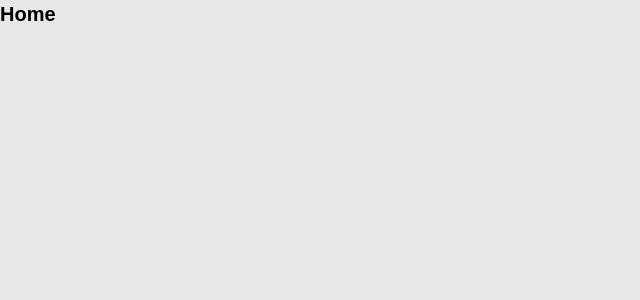
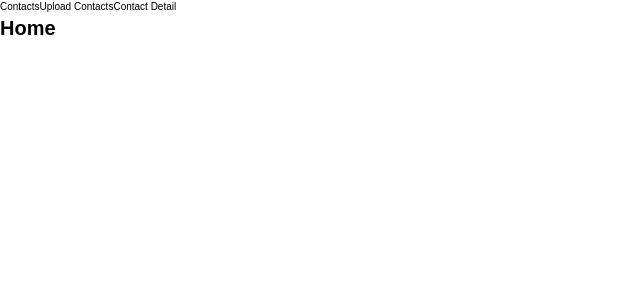
Before and after one commit to arun-kumar-1995/Contact-book-app, a React (Vite) app in the folder frontend/: page / in a window 1280 px wide. Shown: the top 300 px of the page, without its empty margins (0-640 px from the left). Built offline with nearby package versions, Linux system fonts and the light colour scheme.

Commit message:
implemented layout

```diff
--- /dev/null
+++ b/frontend/src/components/Sidenav/Sidebar.jsx
@@ -0,0 +1,17 @@
+import { Link } from "react-router-dom";
+
+const Sidebar = () => {
+  return (
+    <div className="sidebar">
+      <nav className="navbar">
+        <ul>
+          <Link to="/contacts">Contacts</Link>
+          <Link to="/upload-contacts">Upload Contacts</Link>
+          <Link to="/contact-detail">Contact Detail</Link>
+        </ul>
+      </nav>
+    </div>
+  );
+};
+
+export default Sidebar;
--- /dev/null
+++ b/frontend/src/hoc/Layout.jsx
@@ -0,0 +1,9 @@
+import { AppLayout } from "../layouts/AppLayout";
+
+export const Layout = (Component) => {
+  return (props) => (
+    <AppLayout>
+      <Component {...props} />
+    </AppLayout>
+  );
+};
--- a/frontend/src/layouts/AppLayout.jsx
+++ b/frontend/src/layouts/AppLayout.jsx
@@ -1,8 +1,9 @@
-import { Sidenav } from "../components/Sidenav/Sidenav";
+import Sidebar from "../components/Sidenav/Sidebar";
+
 export const AppLayout = ({ children }) => {
   return (
     <>
-      <Sidenav />
+      <Sidebar />
       <main>{children}</main>
     </>
   );
--- a/frontend/src/main.jsx
+++ b/frontend/src/main.jsx
@@ -1,4 +1,4 @@
-import { StrictMode } from "react";
+
 import { createRoot } from "react-dom/client";
 // styles
 import "./index.css";
--- a/frontend/src/pages/Home/Home.jsx
+++ b/frontend/src/pages/Home/Home.jsx
@@ -1,3 +1,5 @@
+import { Layout } from "../../hoc/Layout";
+
 const Home = () => {
   return (
     <div className="home-page">
@@ -5,4 +7,5 @@ const Home = () => {
     </div>
   );
 };
-export default Home;
+
+export default Layout(Home);
--- a/frontend/src/styles/global.css
+++ b/frontend/src/styles/global.css
@@ -13,7 +13,7 @@ html {
 
   body {
     font-family: var(--font-family);
-    background-color: var(--clr-bg);
+    background-color: var(--clr-white);
     -webkit-text-size-adjust: 100%;
   }
 
```
Also changed, not shown: frontend/src/components/Sidenav/Sidenav.jsx (deleted, +0 -9 lines).
